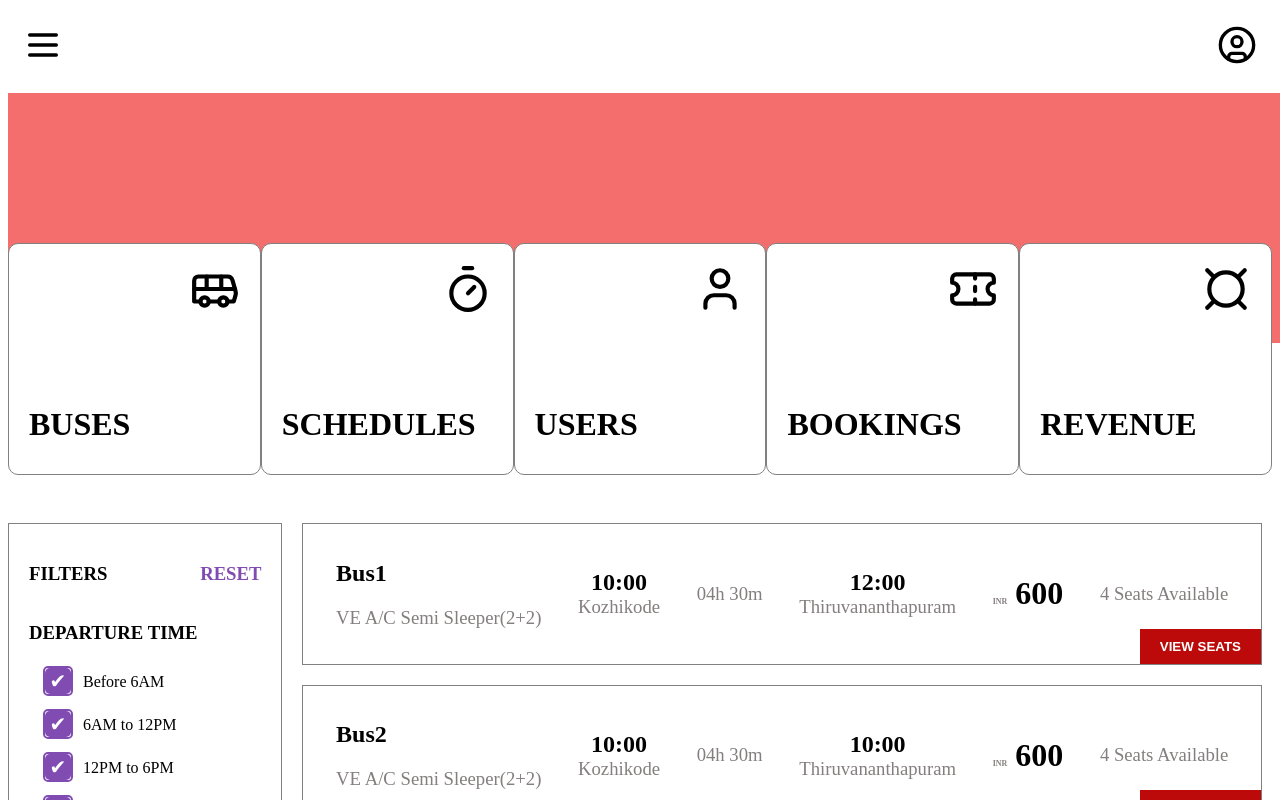
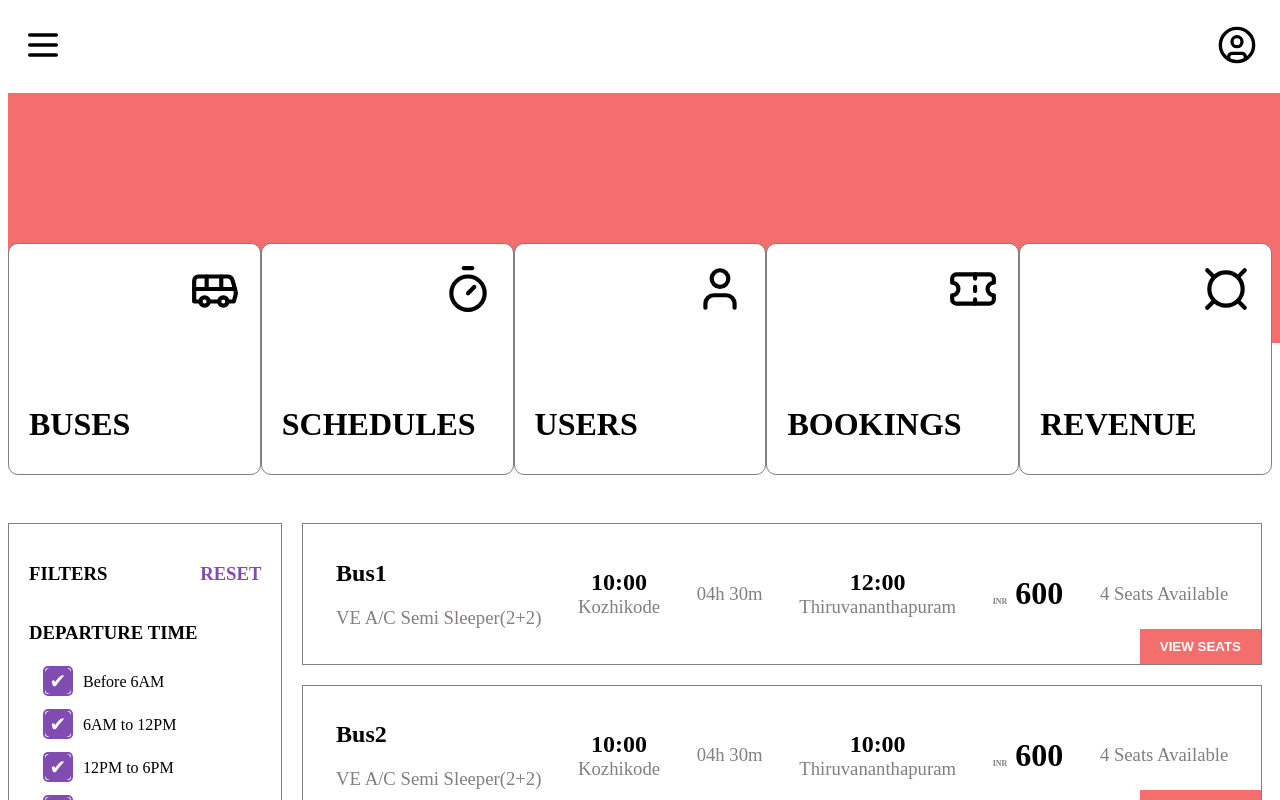
Before and after one commit to Alvin0305/Bus-Ticket-Management-Web-App, a React (Vite) app: page / in a window 1280 px wide. Shown: the top 800 px of the page. Built offline with nearby package versions, Linux system fonts and the light colour scheme.

Commit message:
forth commit

```diff
--- a/src/pages/AdminDashboard/components/NavigationSession.css
+++ b/src/pages/AdminDashboard/components/NavigationSession.css
@@ -20,6 +20,4 @@
     position: absolute;
     top: 150px;
     width: 100%;
-    /* position: relative; */
-    /* margin-top: -150px; */
 }
--- a/src/pages/UserBookingPage/components/BusTile.css
+++ b/src/pages/UserBookingPage/components/BusTile.css
@@ -13,7 +13,7 @@
     position: absolute;
     right: 0px;
     bottom: 0px;
-    background-color: #BC0A0A;
+    background-color: #F46E6E;
     border-radius: 0px;
     padding: 10px 20px;
     border: none;
@@ -22,11 +22,11 @@
 }
 
 .bus-button:hover {
-    background-color: #700909;
+    background-color: #FE7E7E;
 }
 
 .bus-button:active {
-    background-color: #5e1616;
+    background-color: #A44E4E;
 }
 
 .bus-fare-span {
```
